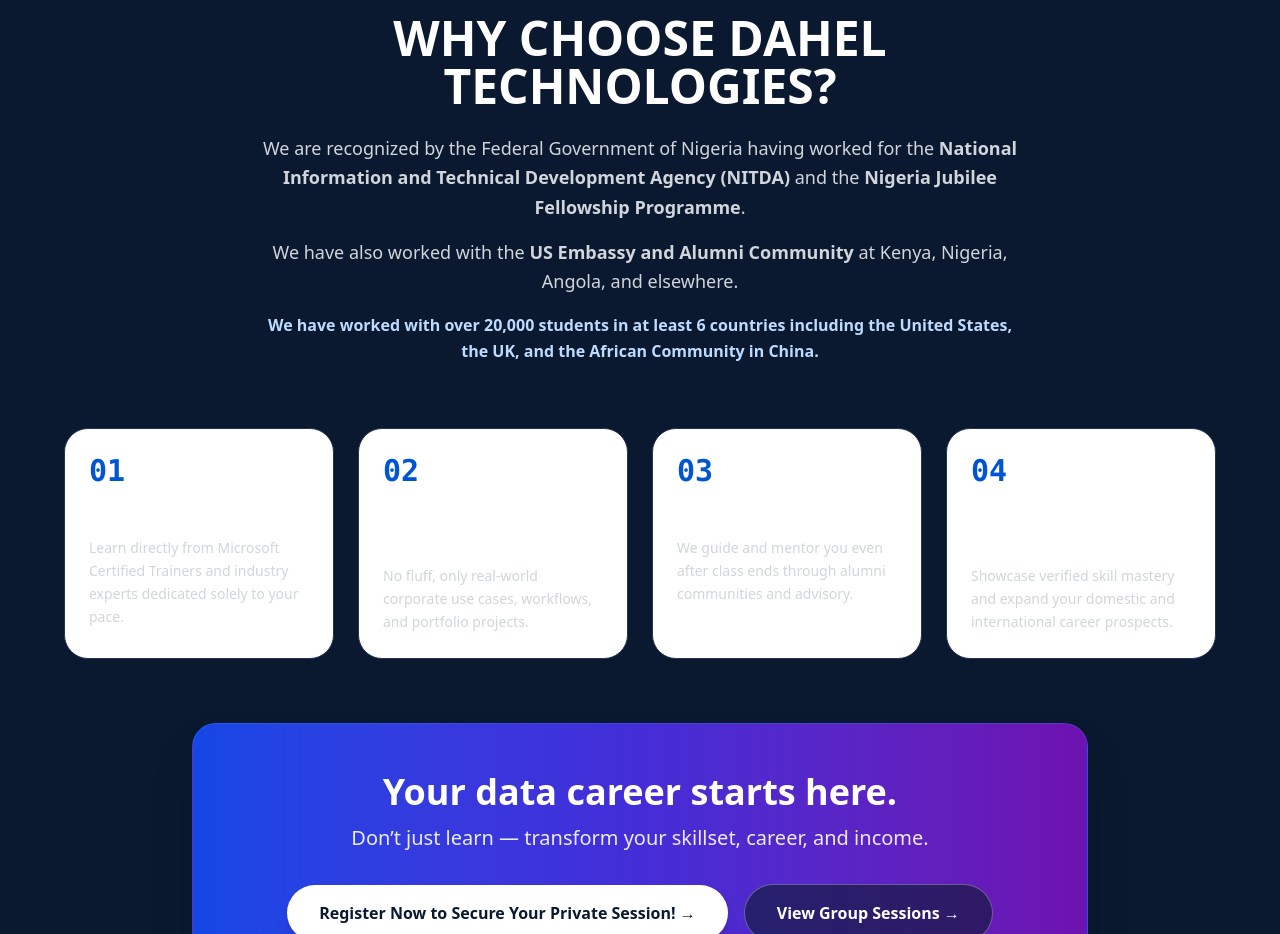
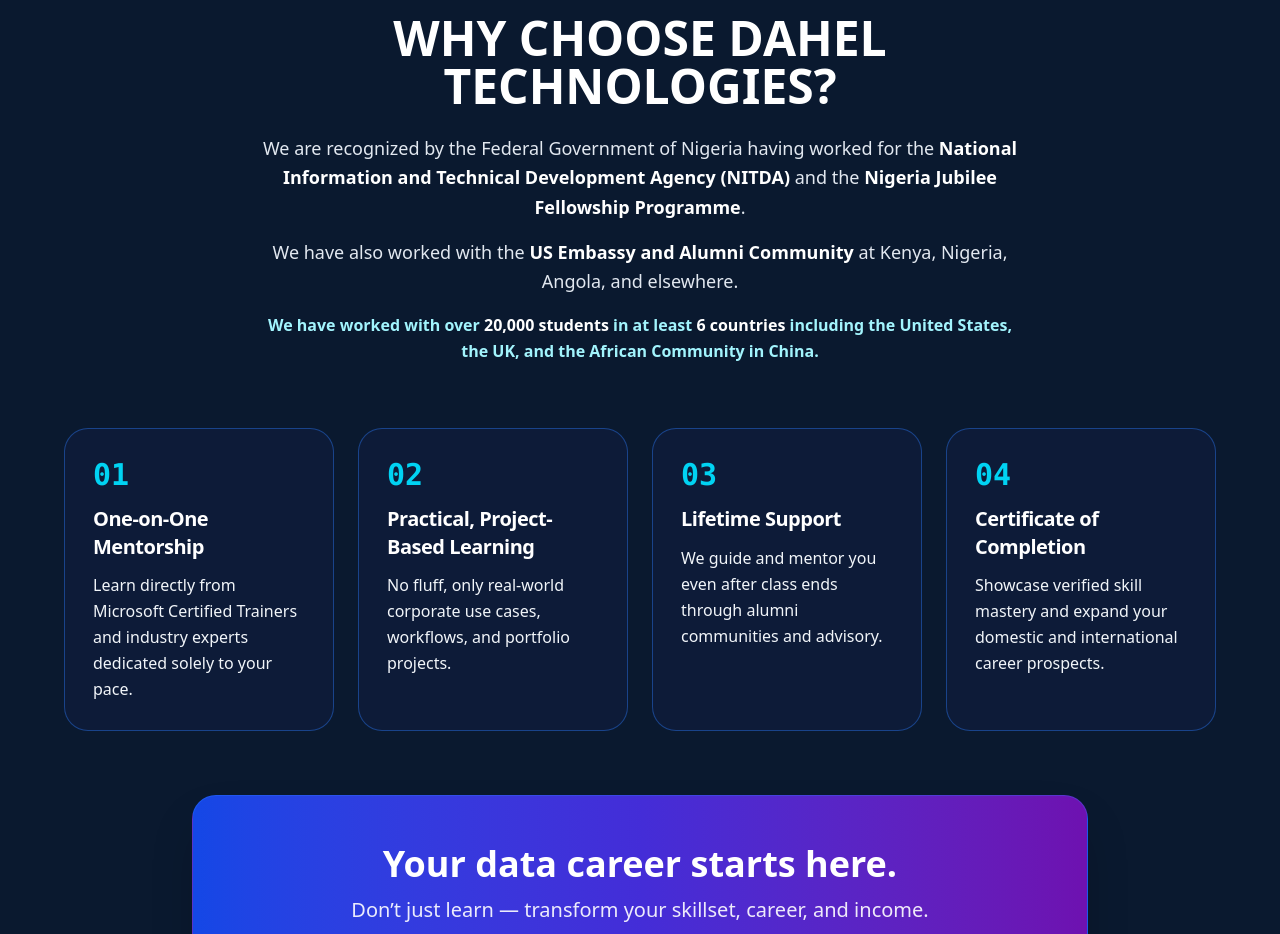
Before and after one commit to Dahel-Technologies/full_site, a Next.js app: page /privatesessions in a window 1280 px wide. Shown: the part 6663-7597 px from the top of the page. Built offline with nearby package versions, Linux system fonts and the light colour scheme; no server answers.

Commit message:
fix(privatesessions): fix card text visibility and contrast under Why Choose Dahel Technologies

```diff
--- a/src/app/privatesessions/page.tsx
+++ b/src/app/privatesessions/page.tsx
@@ -13,12 +13,14 @@
   children: React.ReactNode;
   className?: string;
   glowColor?: string;
+  dark?: boolean;
 }
 
 function AnimatedCourseCard({
   children,
   className = "",
   glowColor = "rgba(59, 130, 246, 0.25)",
+  dark = false,
 }: AnimatedCourseCardProps) {
   const cardRef = useRef<HTMLDivElement>(null);
   const [coords, setCoords] = useState({ x: 0, y: 0 });
@@ -36,7 +38,11 @@
       onMouseMove={handleMouseMove}
       onMouseEnter={() => setIsHovered(true)}
       onMouseLeave={() => setIsHovered(false)}
-      className={`session-card relative rounded-3xl overflow-hidden transition-all duration-500 bg-white border border-gray-200/90 hover:border-blue-400/80 hover:shadow-[0_20px_50px_-15px_rgba(30,58,138,0.18)] ${className}`}
+      className={`session-card group relative rounded-3xl overflow-hidden transition-all duration-500 ${
+        dark
+          ? "bg-[#0d1b38] border border-blue-500/40 hover:border-cyan-400 hover:shadow-[0_20px_50px_-15px_rgba(14,165,233,0.35)] text-white"
+          : "bg-white border border-gray-200/90 hover:border-blue-400/80 hover:shadow-[0_20px_50px_-15px_rgba(30,58,138,0.18)]"
+      } ${className}`}
     >
       {/* Mouse spotlight overlay */}
       <div
@@ -47,7 +53,13 @@
         }}
       />
       {/* Top subtle sheen line */}
-      <div className="absolute top-0 left-0 right-0 h-[2px] bg-gradient-to-r from-transparent via-blue-500/30 to-transparent opacity-0 group-hover:opacity-100 transition-opacity" />
+      <div
+        className={`absolute top-0 left-0 right-0 h-[2px] opacity-0 group-hover:opacity-100 transition-opacity ${
+          dark
+            ? "bg-gradient-to-r from-transparent via-cyan-400 to-transparent"
+            : "bg-gradient-to-r from-transparent via-blue-500/30 to-transparent"
+        }`}
+      />
 
       <div className="relative z-10 h-full flex flex-col">{children}</div>
     </div>
@@ -276,8 +288,8 @@
       {/* CSS Rail Hover Effect for Interactive Card Motion */}
       <style>{`
         .session-rail:has(.session-card:hover) .session-card:not(:hover) {
-          opacity: 0.62;
-          transform: scale(0.98);
+          opacity: 0.88;
+          transform: scale(0.99);
         }
         .session-card {
           transition: transform 0.45s cubic-bezier(0.2, 0.8, 0.2, 1),
@@ -659,14 +671,14 @@
             <h2 className="text-3xl sm:text-5xl font-black mb-6">
               WHY CHOOSE DAHEL TECHNOLOGIES?
             </h2>
-            <p className="text-base sm:text-lg text-gray-300 leading-relaxed mb-4">
-              We are recognized by the Federal Government of Nigeria having worked for the <strong>National Information and Technical Development Agency (NITDA)</strong> and the <strong>Nigeria Jubilee Fellowship Programme</strong>.
+            <p className="text-base sm:text-lg text-slate-200 leading-relaxed mb-4">
+              We are recognized by the Federal Government of Nigeria having worked for the <strong className="text-white">National Information and Technical Development Agency (NITDA)</strong> and the <strong className="text-white">Nigeria Jubilee Fellowship Programme</strong>.
             </p>
-            <p className="text-base sm:text-lg text-gray-300 leading-relaxed mb-4">
-              We have also worked with the <strong>US Embassy and Alumni Community</strong> at Kenya, Nigeria, Angola, and elsewhere.
+            <p className="text-base sm:text-lg text-slate-200 leading-relaxed mb-4">
+              We have also worked with the <strong className="text-white">US Embassy and Alumni Community</strong> at Kenya, Nigeria, Angola, and elsewhere.
             </p>
-            <p className="text-sm sm:text-base text-blue-200 leading-relaxed font-semibold">
-              We have worked with over <strong>20,000 students</strong> in at least <strong>6 countries</strong> including the United States, the UK, and the African Community in China.
+            <p className="text-sm sm:text-base text-cyan-200 leading-relaxed font-semibold">
+              We have worked with over <strong className="text-white">20,000 students</strong> in at least <strong className="text-white">6 countries</strong> including the United States, the UK, and the African Community in China.
             </p>
           </div>
 
@@ -696,14 +708,21 @@
             ].map((item, i) => (
               <AnimatedCourseCard
                 key={i}
-                glowColor="rgba(59, 130, 246, 0.3)"
-                className="bg-navy-800/80 border-navy-700 p-6 text-white"
+                dark={true}
+                glowColor="rgba(56, 189, 248, 0.45)"
+                className="p-6 md:p-7 justify-between"
               >
-                <div className="text-3xl font-black text-electric-blue mb-3 font-mono">
-                  {item.num}
+                <div>
+                  <div className="text-3xl font-black text-cyan-400 mb-3 font-mono">
+                    {item.num}
+                  </div>
+                  <h3 className="text-xl font-black text-white mb-3 tracking-tight leading-snug">
+                    {item.title}
+                  </h3>
                 </div>
-                <h3 className="text-lg font-bold text-white mb-2">{item.title}</h3>
-                <p className="text-xs sm:text-sm text-gray-300 leading-relaxed">{item.desc}</p>
+                <p className="text-sm sm:text-base text-slate-100 font-medium leading-relaxed">
+                  {item.desc}
+                </p>
               </AnimatedCourseCard>
             ))}
           </div>
```
